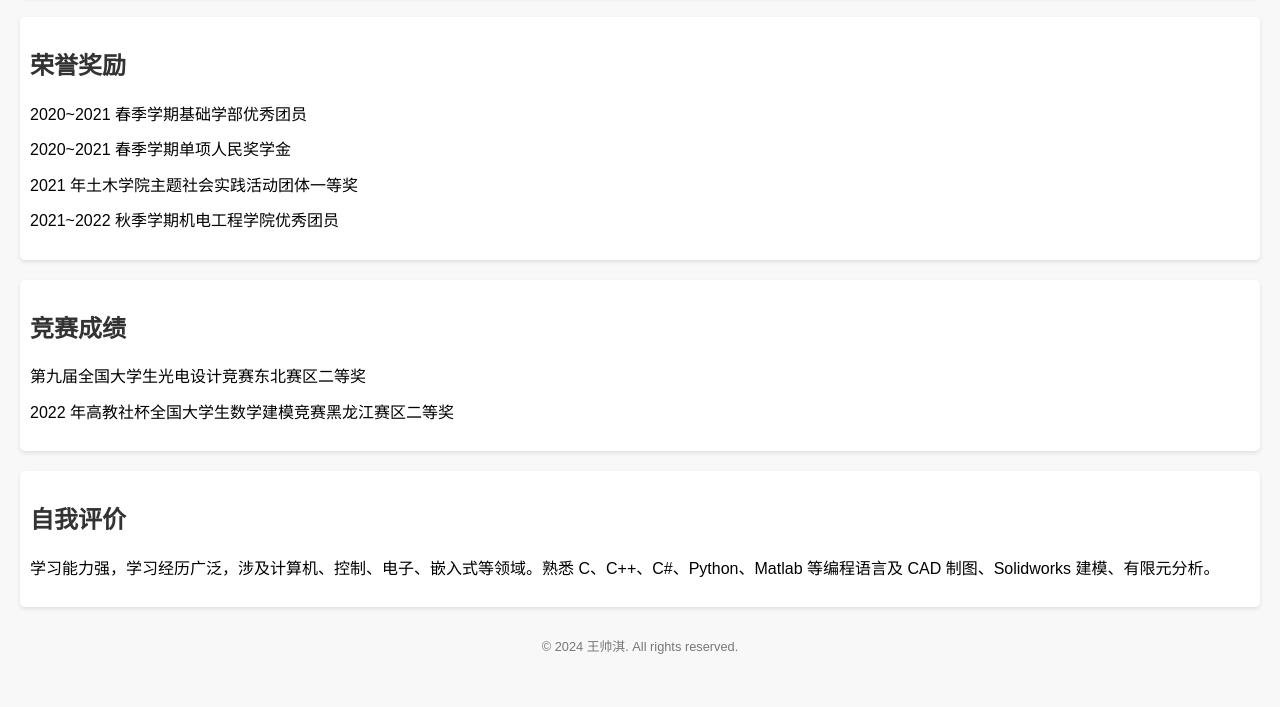
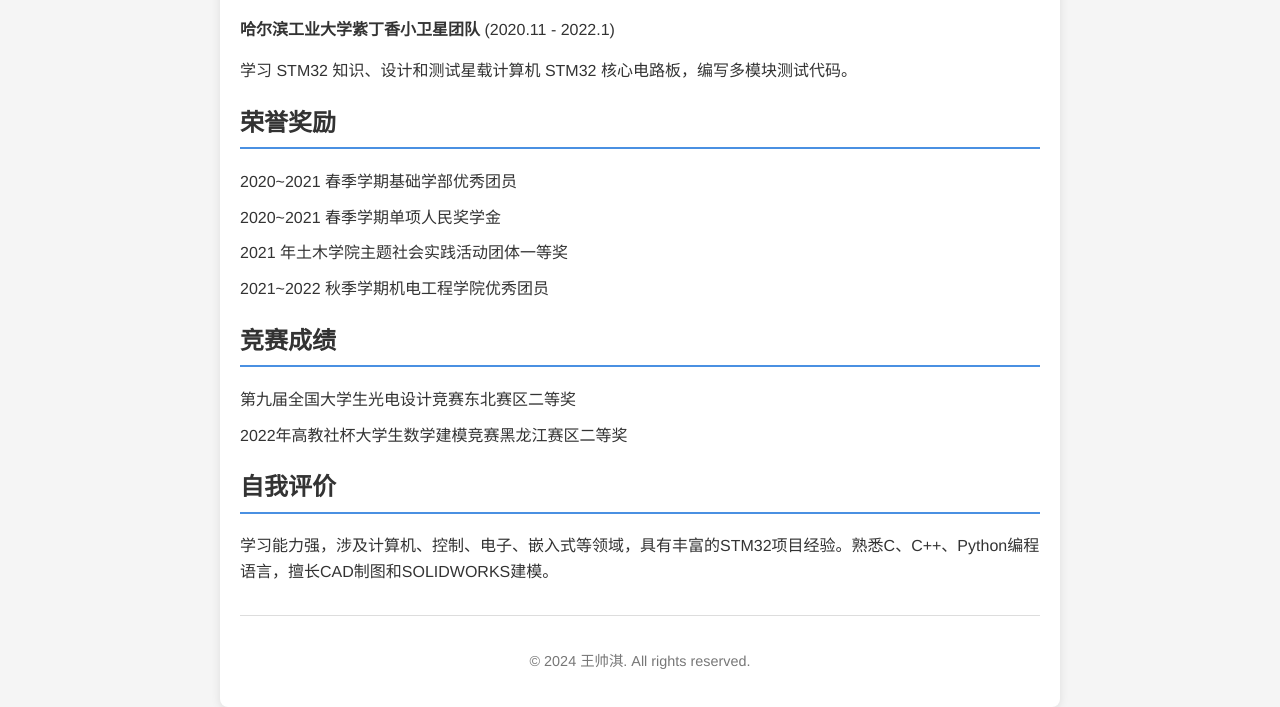
Before and after one commit to SadChips/ShuaiqiWang.github.io, a plain HTML site: page index.html in a window 1280 px wide. Shown: the part 1026-1733 px from the top of the page. Before the commit the page ends 1704 px from the top, so only its background shows below. Drawn offline with Linux system fonts and the light colour scheme.

Commit message:
Update index.html

```diff
--- a/index.html
+++ b/index.html
@@ -6,34 +6,38 @@
     <title>王帅淇的学术简历</title>
     <style>
         body {
-            font-family: Arial, sans-serif;
-            margin: 20px;
+            font-family: "Helvetica Neue", Arial, sans-serif;
+            background-color: #f5f5f5;
+            color: #333;
             line-height: 1.6;
-            background-color: #f8f8f8;
+            margin: 0;
+            padding: 0;
+        }
+        .container {
+            max-width: 800px;
+            margin: 0 auto;
+            padding: 20px;
+            background-color: #fff;
+            box-shadow: 0 2px 10px rgba(0, 0, 0, 0.1);
+            border-radius: 8px;
         }
         header {
             text-align: center;
             margin-bottom: 30px;
         }
         h1 {
-            font-size: 2em;
-            margin: 0;
+            font-size: 2.5em;
+            margin-bottom: 0.2em;
+            color: #4a90e2;
         }
         h2 {
             font-size: 1.5em;
-            margin-bottom: 10px;
             color: #333;
+            border-bottom: 2px solid #4a90e2;
+            padding-bottom: 5px;
         }
         section {
             margin-bottom: 20px;
-            padding: 10px;
-            background-color: #fff;
-            border-radius: 5px;
-            box-shadow: 0 2px 4px rgba(0,0,0,0.1);
-        }
-        .contact-info {
-            font-size: 0.9em;
-            margin-top: 10px;
         }
         ul {
             list-style-type: none;
@@ -42,30 +46,35 @@
         li {
             margin-bottom: 10px;
         }
-        footer {
+        .contact-info, .footer {
             text-align: center;
+            font-size: 0.9em;
+            color: #777;
+        }
+        .footer {
             margin-top: 30px;
-            font-size: 0.8em;
-            color: #777;
+            padding-top: 20px;
+            border-top: 1px solid #ddd;
         }
     </style>
 </head>
 <body>
 
+    <div class="container">
         <header>
             <h1>王帅淇</h1>
             <p>求职意向：控制算法 / 嵌入式 / 软件开发 / 机械设计</p>
             <div class="contact-info">
                 <p>电话: +86 155 0132 5588 | Email: sage-wang@foxmail.com</p>
-            <p>意向城市: 上海 / 苏州 / 昆山 地区</p>
+                <p>意向城市: 北京 / 上海 / 苏州 / 昆山 地区</p>
             </div>
         </header>
 
         <section>
             <h2>教育经历</h2>
             <ul>
-            <li>2020.9 - 2024.6 哈尔滨工业大学，机械电子工程，本科</li>
-            <li>2024.9 - 至今 浙江大学，电子信息（控制），硕士</li>
+                <li>2020.9 - 2024.6 哈尔滨工业大学，机械电子工程，本科学历</li>
+                <li>2024.9 - 2027.6 浙江大学，电子信息（控制），硕士学历</li>
                 <li>英语能力：CET4 481, CET6 473</li>
                 <li>主修课程：电子技术、理论力学、材料力学、机械原理、机械设计、机电控制系统等</li>
             </ul>
@@ -83,6 +92,15 @@
                 <li><strong>基于机器视觉的智能搬运小车</strong> (2022.12 - 2023.8)
                     <p>负责小车底盘控制，实现电机 CAN 通讯、双闭环和多任务处理等。</p>
                 </li>
+            </ul>
+        </section>
+
+        <section>
+            <h2>课程设计与毕业设计</h2>
+            <ul>
+                <li><strong>斜盘式轴向柱塞泵设计</strong> (2023.8 - 2023.9)</li>
+                <li><strong>叉车双缸倾斜液压系统设计</strong> (2023.9 - 2023.10)</li>
+                <li><strong>电液双足机器人仿生腿设计</strong> (2023.10 - 2024.6)</li>
             </ul>
         </section>
 
@@ -109,18 +127,19 @@
             <h2>竞赛成绩</h2>
             <ul>
                 <li>第九届全国大学生光电设计竞赛东北赛区二等奖</li>
-            <li>2022 年高教社杯全国大学生数学建模竞赛黑龙江赛区二等奖</li>
+                <li>2022年高教社杯大学生数学建模竞赛黑龙江赛区二等奖</li>
             </ul>
         </section>
 
         <section>
             <h2>自我评价</h2>
-        <p>学习能力强，学习经历广泛，涉及计算机、控制、电子、嵌入式等领域。熟悉 C、C++、C#、Python、Matlab 等编程语言及 CAD 制图、Solidworks 建模、有限元分析。</p>
+            <p>学习能力强，涉及计算机、控制、电子、嵌入式等领域，具有丰富的STM32项目经验。熟悉C、C++、Python编程语言，擅长CAD制图和SOLIDWORKS建模。</p>
         </section>
 
-    <footer>
+        <footer class="footer">
             <p>&copy; 2024 王帅淇. All rights reserved.</p>
         </footer>
+    </div>
 
 </body>
 </html>
```
Lines whose indentation alone changed are shown as unchanged.
